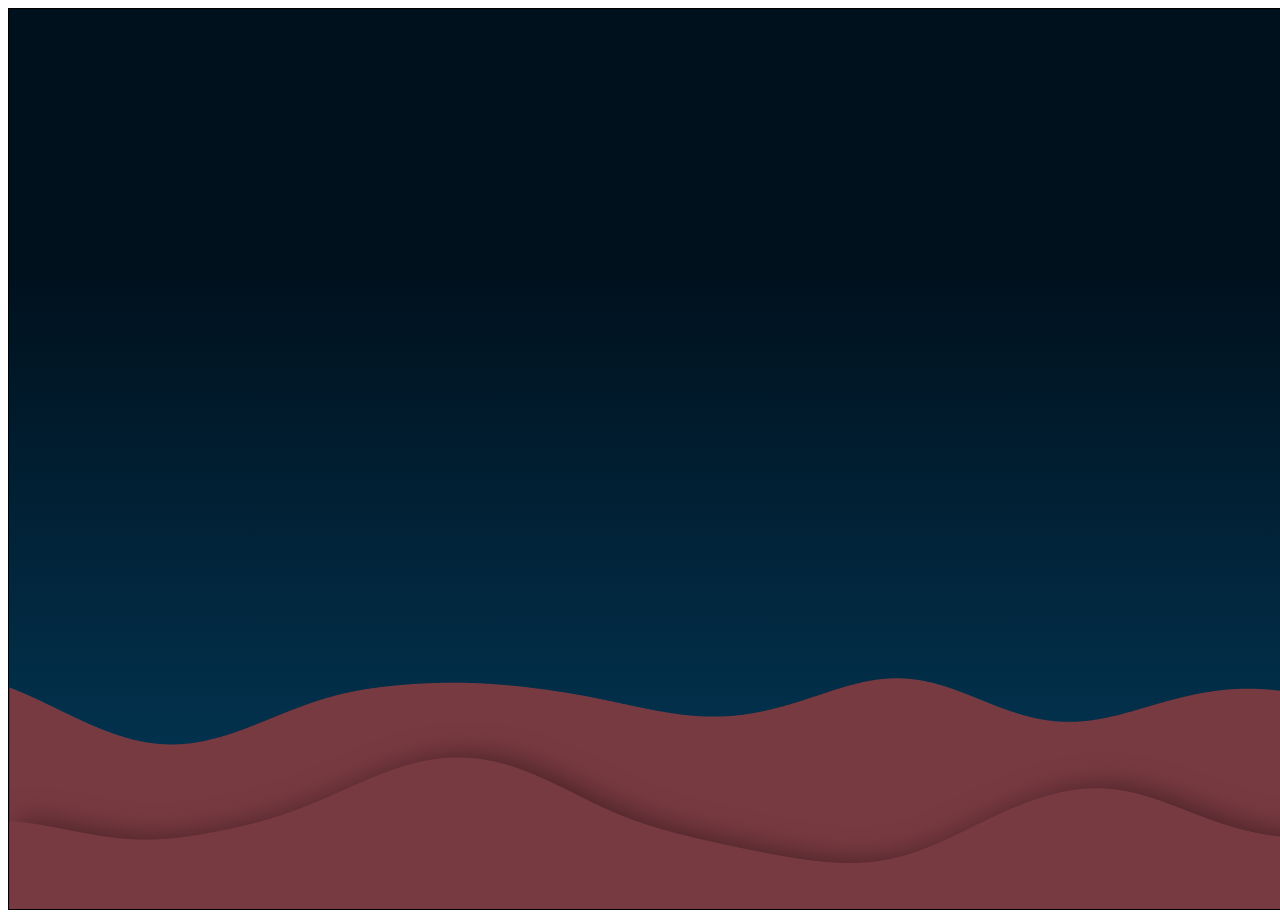
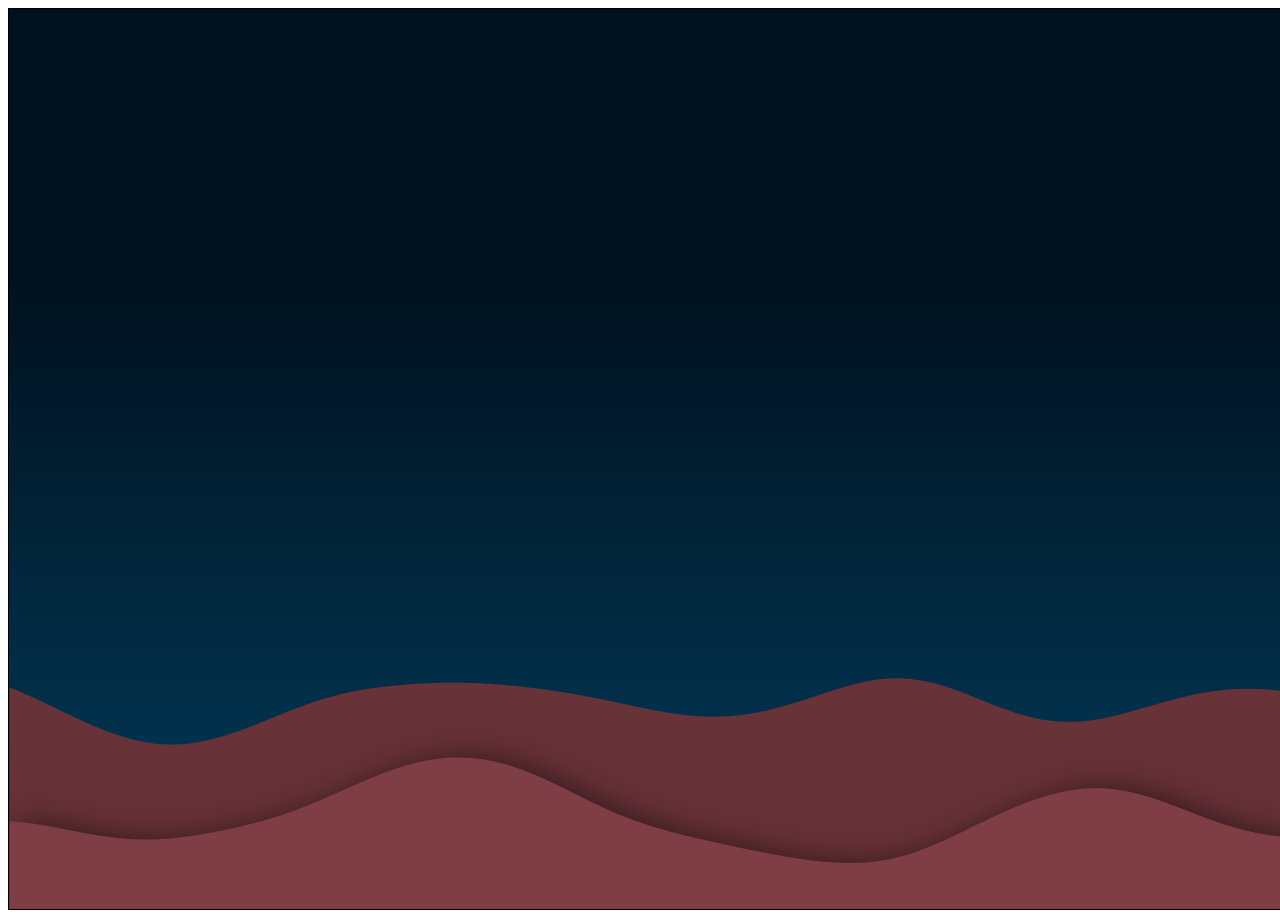
Before and after one commit to ghrlee/landscapes, a plain HTML site: page index.html in a window 1280 px wide. Shown: the top 918 px of the page. Drawn offline with Linux system fonts and the light colour scheme.

Commit message:
change lightness of second hill

```diff
--- a/index.html
+++ b/index.html
@@ -54,8 +54,8 @@
     // draw line
     // draw color
     // draw shadow
+    points = make1DNoise(params)
 
-    points = make1DNoise(params)
     ctx.fillStyle = params.fillColor.color;
     let hillShadowValue = params.fillColor.shadow;
     ctx.beginPath();
@@ -80,7 +80,9 @@
       fillPath(params)
       hillsParams.axis = params.axis + 100;
       hillsParams.zaxis = params.zaxis - 1;
-      hillsParams.fillColor = params.fillColor;
+
+      hillsParams.fillColor.values.lightness = params.fillColor.values.lightness + 7;
+      hillsParams.fillColor.color = toHslaString(hillsParams.fillColor.values)
     }
   }
 
@@ -89,8 +91,7 @@
   // params //
   // ================================== //
 
-  var colorPalette = colorPalette(35, 35, 1);
-  console.log(colorPalette)
+  var colorPalette = colorPalette(35, 30, 1);
   var hillColor = colorPalette[1];
   // drawSky()
 
--- a/scripts/color.js
+++ b/scripts/color.js
@@ -39,15 +39,20 @@ function generateHslaPoints () {
   return positions
 }
 
+function toHslaString(values) {
+  return `hsla(${values.hue},${values.saturation}%,${values.lightness}%,${values.alpha})`
+}
+
 function colorPalette(saturation, lightness, alpha) {
   var scheme = [];
-  var values = generateHslaPoints();
+  var points = generateHslaPoints();
 
-  for (let i = 0; i < values.length; i++) {
-    let hue = values[i];
-    let fullColor = `hsla(${hue},${saturation}%,${lightness}%,${alpha})`
-    let shadowColor = `hsla(${hue},${saturation}%,${lightness - 15}%,${alpha})`
-    scheme.push({ color: fullColor, shadow: shadowColor })
+  for (let i = 0; i < points.length; i++) {
+    let hue = points[i];
+    let fullColor = toHslaString({hue: hue, saturation: saturation, lightness: lightness, alpha: alpha})
+    let shadowColor = toHslaString({hue: hue, saturation: saturation, lightness: lightness - 15, alpha: alpha})
+    let individualValues = { hue: hue, saturation: saturation, lightness: lightness, alpha: alpha } ;
+    scheme.push({ color: fullColor, shadow: shadowColor , values: individualValues});
   }
   return scheme;
 }
```
